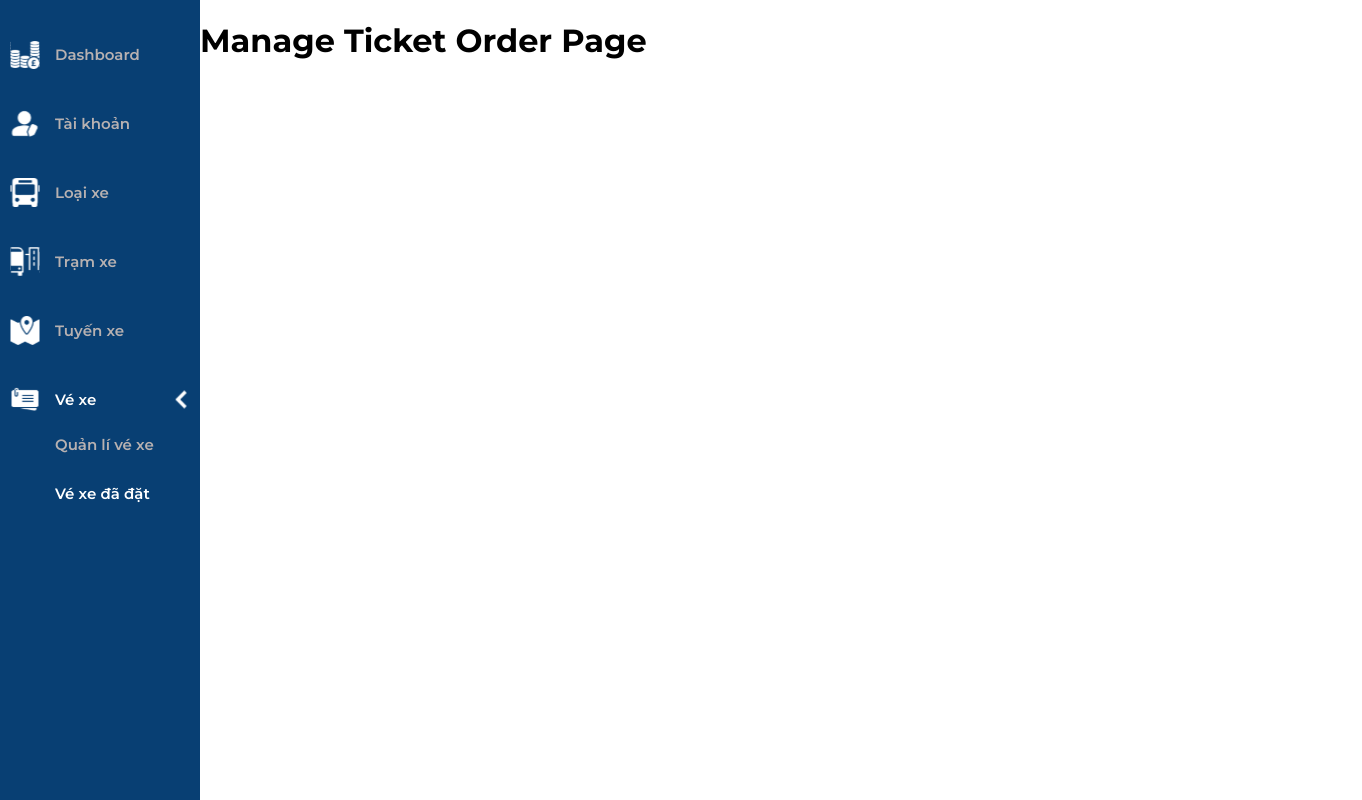
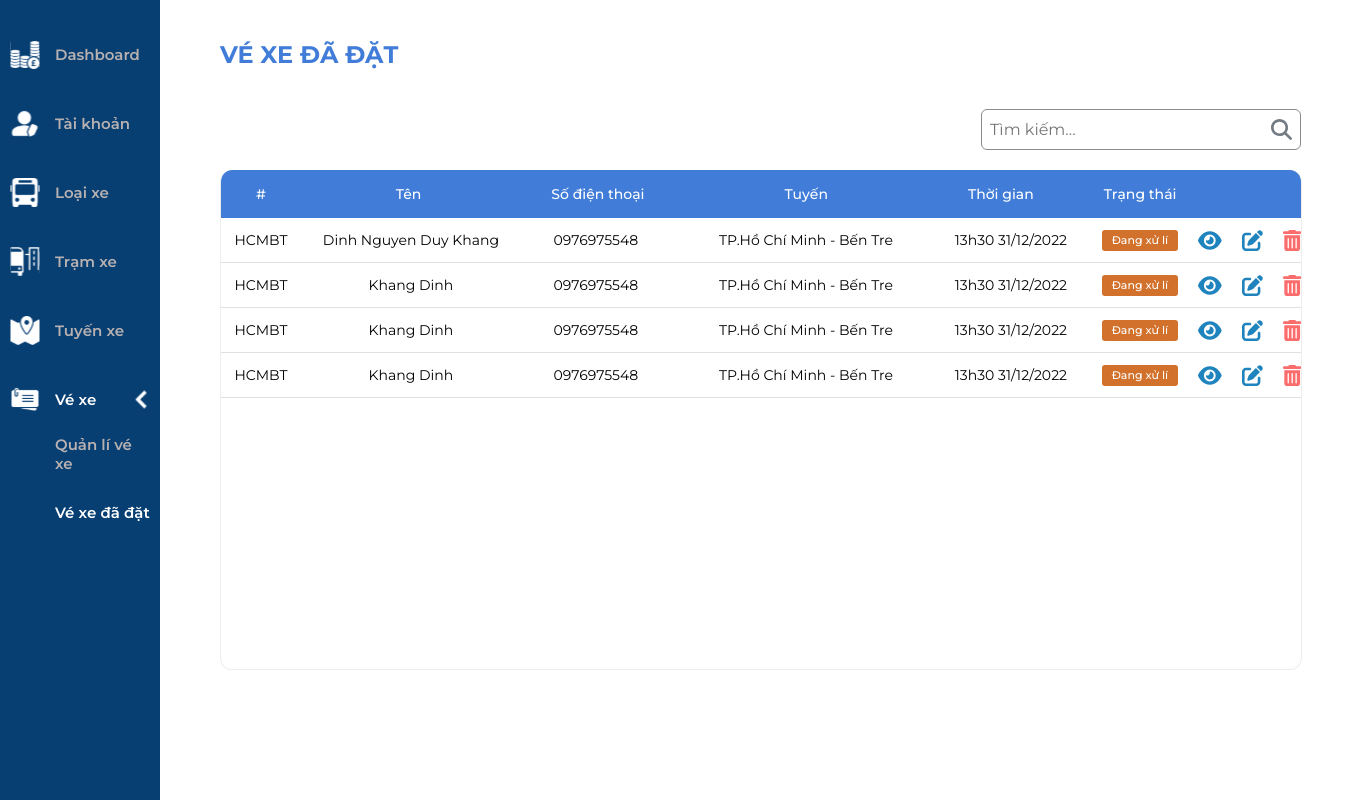
Before and after one commit to NG-MinG/BusTicketBooking, a React (Create React App) app in the folder frontend/admin/: page /admin/manage-ticket/ticket-order in a window 1280 px wide. Shown: the whole page, 1362 px wide, since content can reach past the window. Built offline with nearby package versions, Linux system fonts and the light colour scheme; the HTML template or start-up script is replaced by a standard one.

Commit message:
ticket order UI

```diff
--- a/frontend/admin/src/components/ManageTicketOrder/ManageTicketOrder.js
+++ b/frontend/admin/src/components/ManageTicketOrder/ManageTicketOrder.js
@@ -1,9 +1,80 @@
 import styles from "./ManageTicketOrder.module.css";
+import { faMagnifyingGlass } from '@fortawesome/free-solid-svg-icons'
+import { FontAwesomeIcon } from '@fortawesome/react-fontawesome'
+import ManageTicketOrderItem from "./ManageTicketOrderItem/ManageTicketOrderItem";
+
 
 const ManageTicketOrder = () => {
-  return <h1>
-    Manage Ticket Order Page
-  </h1>
+
+  const ticketHistory = [
+    {
+      id: 'HCMBT',
+      ten: 'Dinh Nguyen Duy Khang',
+      sodienthoai: '0976975548',
+      diemdi: 'TP.Hồ Chí Minh',
+      diemden: 'Bến Tre',
+      ngay: '31/12/2022',
+      gio: '13h30',
+      gia: '150.000đ',
+      trangthai: 'Đang xử lí'
+    },
+    {
+      id: 'HCMBT',
+      ten: 'Khang Dinh',
+      sodienthoai: '0976975548',
+      diemdi: 'TP.Hồ Chí Minh',
+      diemden: 'Bến Tre',
+      ngay: '31/12/2022',
+      gio: '13h30',
+      gia: '150.000đ',
+      trangthai: 'Đã đặt'
+    },
+    {
+      id: 'HCMBT',
+      ten: 'Khang Dinh',
+      sodienthoai: '0976975548',
+      diemdi: 'TP.Hồ Chí Minh',
+      diemden: 'Bến Tre',
+      ngay: '31/12/2022',
+      gio: '13h30',
+      gia: '150.000đ',
+      trangthai: 'Đã nhận'
+    },
+    {
+      id: 'HCMBT',
+      ten: 'Khang Dinh',
+      sodienthoai: '0976975548',
+      diemdi: 'TP.Hồ Chí Minh',
+      diemden: 'Bến Tre',
+      ngay: '31/12/2022',
+      gio: '13h30',
+      gia: '150.000đ',
+      trangthai: 'Đã hủy'
+    },
+  ]
+
+  return <div className={styles.ManageTicketOrder}>
+    <p className={styles.title}>vé xe đã đặt</p>
+    <div className={styles.search}>
+      <input placeholder="Tìm kiếm..." />
+      <FontAwesomeIcon className={styles.icon} icon={faMagnifyingGlass} style={{ color: '#737B83', fontSize: '2.1rem' }} />
+    </div>
+    <div className={styles.table}>
+      <div className={styles.header}>
+        <p>#</p>
+        <p>Tên</p>
+        <p>Số điện thoại</p>
+        <p>Tuyến</p>
+        <p>Thời gian</p>
+        <p>Trạng thái</p>
+      </div>
+      <div className={styles.listItem}>
+        {ticketHistory.map((value, index) => (
+          < ManageTicketOrderItem key={index} value={value} />
+        ))}
+      </div>
+    </div>
+  </div>
 }
 
 export default ManageTicketOrder;
--- a/frontend/admin/src/components/ManageTicketOrder/ManageTicketOrder.module.css
+++ b/frontend/admin/src/components/ManageTicketOrder/ManageTicketOrder.module.css
@@ -0,0 +1,92 @@
+.ManageTicketOrder{
+  padding: 4rem 6rem;
+  display: flex;
+  flex-direction: column;
+  width: 100%;
+  box-sizing: border-box;
+}
+
+.title{
+  text-transform: uppercase;
+  color: #417DD8;
+  font-weight: 700;
+  font-size: 24px;
+  align-self: flex-start;
+}
+
+.search input{
+  padding: 1rem .8rem;
+  width: 32rem;
+  font-family: inherit;
+  border-radius: 6px;
+  border: 1px solid #8D8A8A;
+  margin-right: -30px;
+  font-size: 1.6rem;
+}
+
+.search input:focus{
+  outline: none;
+}
+
+.search{
+  display: flex;
+  align-items: center;
+  align-self: flex-end;
+  padding-right: 1rem;
+  margin-top: 4rem;
+}
+
+.table{
+  width: 100%;
+  height: 50rem;
+  border-radius: 12px;
+  border: 1px solid #EDEDED;
+  border-top: 0;
+  overflow: hidden;
+  margin-top: 2rem;
+}
+
+.header{
+  background-color: #417DD8;
+  padding: 1.5rem .5rem;
+  display: flex;
+}
+
+.ManageTicketOrder p{
+  margin: 0;
+}
+
+.header p{
+  color: white;
+  font-size: 1.4rem;
+  font-weight: 500;
+}
+
+.header p:nth-child(1){
+  margin-left: 3rem;
+}
+
+.header p:nth-child(2){
+  margin-left: 13rem;
+}
+
+.header p:nth-child(3){
+  margin-left: 13rem;
+}
+
+.header p:nth-child(4){
+  margin-left: 14rem;
+}
+
+.header p:nth-child(5){
+  margin-left: 14rem;
+}
+
+.header p:nth-child(6){
+  margin-left: 7rem;
+}
+
+.listItem{
+  height: 100%;
+  overflow-y: scroll;
+}
--- /dev/null
+++ b/frontend/admin/src/components/ManageTicketOrder/ManageTicketOrderItem/ManageTicketOrderItem.js
@@ -0,0 +1,20 @@
+import React from 'react'
+import styles from './ManageTicketOrderItem.module.css'
+import { faEye, faPenToSquare, faTrashCan } from '@fortawesome/free-solid-svg-icons'
+import { FontAwesomeIcon } from '@fortawesome/react-fontawesome'
+
+export default function ManageTicketOrderItem(props) {
+  return (
+    <div className={styles.ManageTicketOrderItem}>
+      <p>{props.value.id}</p>
+      <p>{props.value.ten}</p>
+      <p>{props.value.sodienthoai}</p>
+      <p>{props.value.diemdi} - {props.value.diemden}</p>
+      <p>{props.value.gio} {props.value.ngay}</p>
+      <button>Đang xử lí</button>
+      <FontAwesomeIcon className={styles.icon} icon={faEye} style={{ color: '#1F84BD' }} />
+      <FontAwesomeIcon className={styles.icon} icon={faPenToSquare} style={{ color: '#1F84BD' }} />
+      <FontAwesomeIcon className={styles.icon} icon={faTrashCan} style={{ color: '#FB6C6C' }} />
+    </div>
+  )
+}
--- /dev/null
+++ b/frontend/admin/src/components/ManageTicketOrder/ManageTicketOrderItem/ManageTicketOrderItem.module.css
@@ -0,0 +1,64 @@
+.ManageTicketOrderItem{
+  /* padding: 1rem .5rem; */
+  display: flex;
+  align-items: center;
+  height: 4.5rem;
+  width: 100%;
+  border-bottom: 1px solid #e0e0e0;
+}
+
+.ManageTicketOrderItem p{
+  font-size: 1.4rem;
+  /* background-color: aqua; */
+  text-align: center;
+}
+
+.ManageTicketOrderItem p:nth-child(1){
+  width: 6rem;
+  margin-left: 1rem;
+}
+
+.ManageTicketOrderItem p:nth-child(2){
+  margin-left: 2rem;
+  width: 20rem;
+}
+
+.ManageTicketOrderItem p:nth-child(3){
+  margin-left: 2rem;
+  width: 13rem;
+}
+
+.ManageTicketOrderItem p:nth-child(4){
+  margin-left: 2rem;
+  width: 25rem;
+}
+
+.ManageTicketOrderItem p:nth-child(5){
+  margin-left: 1.5rem;
+  width: 13rem;
+}
+
+.ManageTicketOrderItem p:nth-child(6){
+  margin-left: .9rem;
+  width: 11rem;
+}
+
+.ManageTicketOrderItem button{
+  margin-left: 2.6rem;
+  border: none;
+  background-color: #D2712B;
+  color: white;
+  font-family: inherit;
+  font-weight: 500;
+  font-size: 11px;
+  width: 7.6rem;
+  height: 2.1rem;
+  border-radius: 3px;
+  cursor: pointer;
+}
+
+.ManageTicketOrderItem .icon{
+  margin-left: 2rem;
+  cursor: pointer;
+  font-size: 2.1rem;
+}
--- a/frontend/admin/src/layouts/AdminLayout.module.css
+++ b/frontend/admin/src/layouts/AdminLayout.module.css
@@ -2,6 +2,7 @@
     display: flex;
     margin: 0;
     padding: 0;
+
 }
 
 .sidebar-container{
```
Also changed, not shown: frontend/admin/src/components/ManageTicketOrder/ManageTicketEdit/ManageTicketEdit.js (added), frontend/admin/src/components/ManageTicketOrder/ManageTicketEdit/ManageTicketEdit.module.css (added).
